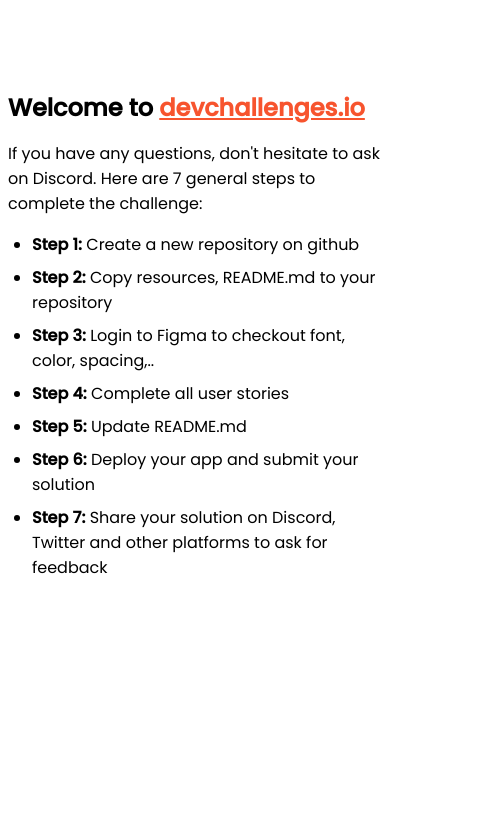
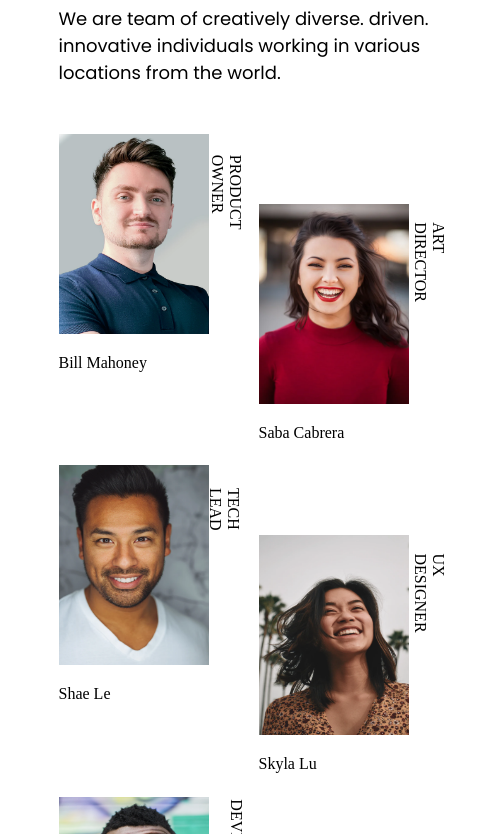
Before and after one commit to ddarkCode/teampage, a plain HTML site: page index.html in a window 390 px wide. Shown: the part 163-997 px from the top of the page, 498 px wide, since content can reach past the window. Before the commit the page ends 844 px from the top, so only its background shows below. Drawn offline with Linux system fonts and the light colour scheme.

Commit message:
Make few changes to html and css and delete index.js which is not needed

```diff
--- a/index.html
+++ b/index.html
@@ -7,89 +7,74 @@
       content="width=device-width, initial-scale=1,
   maximum-scale=5"
     />
-
     <link rel="icon" href="assets/devchallenges.png" />
-
     <link
       rel="shortcut icon"
       type="image/x-icon"
       href="https://devchallenges.io/"
     />
-
     <link
       href="https://fonts.googleapis.com/css2?family=Poppins:wght@400;500&display=swap"
       rel="stylesheet"
     />
-
-    <title>Devchallenges</title>
-
-    <style>
-      body {
-        font-family: 'Poppins', sans-serif;
-      }
-
-      ul {
-        padding-left: 24px;
-      }
-
-      li {
-        margin-bottom: 8px;
-      }
-
-      .welcome {
-        max-width: 800px;
-        margin: 0 auto;
-      }
-
-      .welcome-text {
-        margin-top: 30vh;
-        font-weight: 500;
-      }
-
-      .welcome-text p {
-        font-size: 1rem;
-        font-weight: 400;
-      }
-
-      .welcome-text h1 {
-        font-size: 1.5rem;
-      }
-
-      .welcome-text a {
-        color: #f7542e;
-      }
-    </style>
+    <title>Team Page</title>
+    <link rel="stylesheet" href="styles.css" />
   </head>
   <body>
-    <div class="welcome">
-      <div class="welcome-text">
-        <h1>
-          Welcome to
-          <a href="https://devchallenges.io/" target="_blank"
-            >devchallenges.io</a
-          >
-        </h1>
+    <header>
+      <h1>The creative Crew</h1>
 
+      <div>
+        <h2>Who We Are</h2>
         <p>
-          If you have any questions, don't hesitate to ask on Discord. Here are
-          7 general steps to complete the challenge:
+          We are team of creatively diverse. driven. innovative individuals
+          working in various locations from the world.
         </p>
       </div>
+    </header>
+    <main>
+      <ul>
+        <li>
+          <img src="./assets/photo1.png" />
+          <span class="name">Bill Mahoney</span>
+          <span class="job-title">product owner</span>
+        </li>
 
-      <ul>
-        <li><b>Step 1:</b> Create a new repository on github</li>
-        <li><b>Step 2:</b> Copy resources, README.md to your repository</li>
+        <li class="middle second">
+          <img src="./assets/photo2.png" />
+          <span class="name">Saba Cabrera</span>
+          <span class="job-title">art director</span>
+        </li>
+
         <li>
-          <b>Step 3:</b> Login to Figma to checkout font, color, spacing,..
+          <img src="./assets/photo3.png" />
+          <span class="name">Shae Le</span>
+          <span class="job-title">tech lead</span>
         </li>
-        <li><b>Step 4:</b> Complete all user stories</li>
-        <li><b>Step 5:</b> Update README.md</li>
-        <li><b>Step 6:</b> Deploy your app and submit your solution</li>
-        <li>
-          <b>Step 7:</b> Share your solution on Discord, Twitter and other
-          platforms to ask for feedback
+
+        <li class="second">
+          <img src="./assets/photo4.png" />
+          <span class="name">Skyla Lu </span>
+          <span class="job-title">ux designer</span>
+        </li>
+
+        <li class="middle">
+          <img src="./assets/photo5.png" />
+          <span class="name">Griff Richards</span>
+          <span class="job-title">developer</span>
+        </li>
+
+        <li class="second">
+          <img src="./assets/photo6.png" />
+          <span class="name">Stan John</span>
+          <span class="job-title">developer</span>
         </li>
       </ul>
-    </div>
+    </main>
+    <footer>
+      <p>Created By darkcode__ - devchallenges.io</p>
+    </footer>
+
+    <script src="index.js"></script>
   </body>
 </html>
--- a/styles.css
+++ b/styles.css
@@ -0,0 +1,153 @@
+@import url('https://fonts.googleapis.com/css2?family=PT+Serif:wght@700&family=Poppins:wght@900&display=swap');
+
+body {
+  margin: 0;
+  padding: 0;
+  background-color: #fff;
+}
+
+ul,
+li {
+  margin: 0;
+  padding: 0;
+}
+
+header {
+  display: flex;
+  justify-content: space-between;
+  /* align-items: center; */
+  padding: 3% 15%;
+}
+
+h1 {
+  height: 47px;
+  width: 278px;
+  font-family: 'PT Serif';
+  line-height: 1.4;
+  font-weight: bold;
+  letter-spacing: -0.045em;
+  color: #000;
+}
+
+header div {
+  margin-right: 120px;
+}
+
+h3 {
+  width: 117px;
+  height: 27px;
+  font-family: 'Poppins';
+  font-weight: 600;
+  line-height: 1.7;
+  text-transform: uppercase;
+  color: #000;
+}
+
+header p {
+  width: 439px;
+  height: 87px;
+  font-family: 'Poppins';
+  font-style: normal;
+  font-weight: normal;
+  font-size: 18px;
+  line-height: 27px;
+  color: #000000;
+}
+
+ul {
+  display: grid;
+  grid-template-columns: repeat(3, 1fr);
+  padding: 3% 15%;
+}
+
+img {
+  display: block;
+  height: 300px;
+  width: 250px;
+}
+
+li {
+  list-style: none;
+  width: 300px;
+  height: 350px;
+  color: #000;
+  position: relative;
+}
+
+span {
+  display: block;
+}
+
+.job-title {
+  position: absolute;
+  left: 240px;
+  top: 50px;
+  text-transform: uppercase;
+  transform: rotate(90deg);
+}
+
+.name {
+  padding-top: 20px;
+}
+
+.middle {
+  margin-top: 70px;
+}
+
+footer {
+  padding: 7% 14%;
+  text-align: center;
+}
+
+@media only screen and (min-width: 1000px) {
+  header div {
+    padding: 0;
+    padding-left: 400px;
+  }
+}
+
+@media only screen and (max-width: 990px) {
+  header {
+    display: flex;
+    flex-direction: column;
+  }
+
+  header div {
+    padding: 0;
+  }
+
+  ul {
+    display: grid;
+    grid-template-columns: repeat(2, 1fr);
+    padding: 3% 15%;
+  }
+
+  img {
+    display: block;
+    height: 200px;
+    width: 150px;
+  }
+
+  li {
+    list-style: none;
+    width: 200px;
+    height: 261.4px;
+    color: #000;
+    position: relative;
+  }
+  .job-title {
+    position: absolute;
+    left: 130px;
+    top: 40px;
+    text-transform: uppercase;
+    transform: rotate(90deg);
+  }
+
+  .middle {
+    margin-top: 0;
+  }
+
+  .second {
+    margin-top: 70px;
+  }
+}
```
Also changed, not shown: 1 other file.
